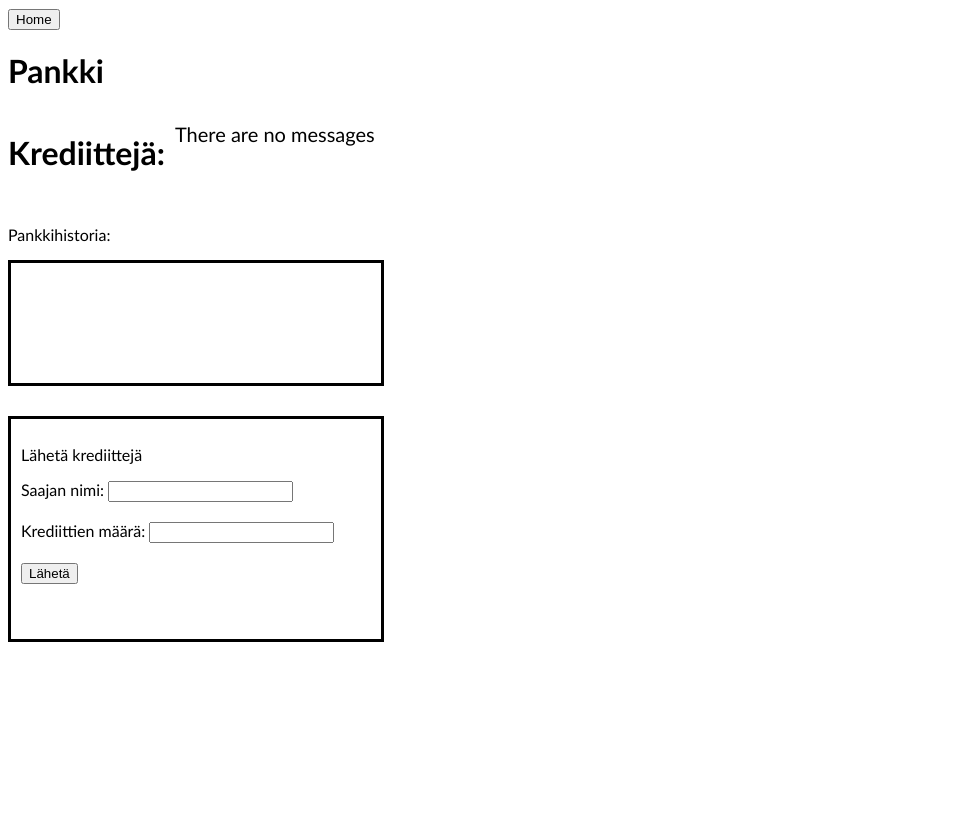
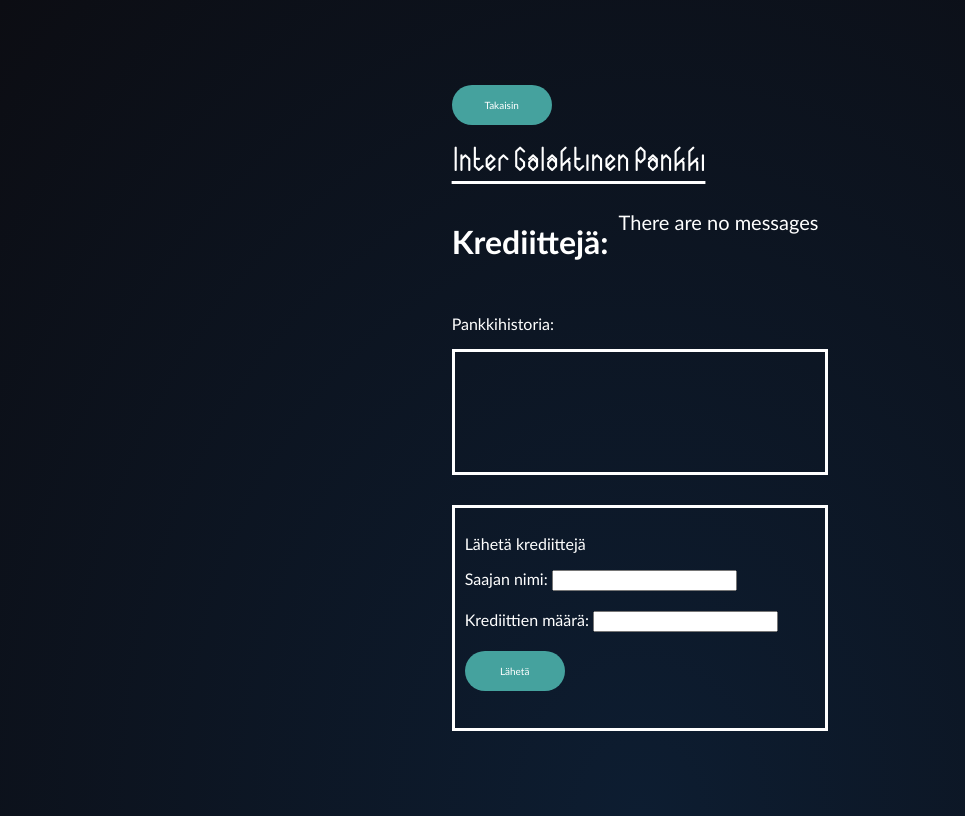
Before and after one commit to Kokke3000/LarpNet, a PHP site: page /SubPages/Banking/Bank.php in a window 1280 px wide. Shown: the whole page, without its empty margins (0-965 px from the left). Before the commit the page ends 642 px from the top, so only its background shows below. Run offline with PHP 8.4, Linux system fonts and the light colour scheme; the visitor is signed in with stand-in values (Sample User, id 1); data that the repository does not hold is empty.

Commit message:
Minor updates Date: 16.2.2023
- Added error messaging for logging in
- Copied CSS to bank page
- Fixed some issues

```diff
--- a/LarpNet/MainPage/main.css
+++ b/LarpNet/MainPage/main.css
@@ -1,5 +1,7 @@
 body {
-    background-color: rgb(73, 67, 100);
+    min-height: 100vh;
+    background: gray;
+    overflow: hidden;
     font-family: 'Trebuchet MS';
     text-align: center;
 }
@@ -33,9 +35,11 @@ body {
     text-decoration: none;
     display: inline-block;
     font-size: 16px;
+    width: 250px;
 }
 
 #NewsContainer {
+    color: white;
     position: absolute;
     text-align: left;
     top: 300px;
--- a/LarpNet/MainPage/main.php
+++ b/LarpNet/MainPage/main.php
@@ -4,7 +4,7 @@
     if (isset($_SESSION['Username'])) {
 
     } else {
-        header('Location: ../LoginPage/login.html');
+        header('Location: ../LoginPage/login.php');
     }
 ?>
 
--- a/LarpNet/SubPages/Banking/Bank.css
+++ b/LarpNet/SubPages/Banking/Bank.css
@@ -1,5 +1,23 @@
-#main {
-    font-family: 'Trebuchet MS'
+@font-face{
+    src: url(../../LoginPage/Elixia.ttf);
+    font-family: eli;
+  }
+
+body {
+    font-family: 'Trebuchet MS';
+    display: flex;
+    justify-content: center;
+    align-items: center;
+    min-height: 100vh;
+     background: radial-gradient(ellipse at bottom, #0d1d31 0%, #0c0d13 100%);
+    overflow: hidden;
+    color: white;
+  }
+
+#Title {
+    font-family: eli;
+    text-decoration: underline;
+    text-underline-offset: 10px;
 }
 
 #HistoryContainer {
@@ -34,3 +52,18 @@
     font-size: 20px;
     margin: 10px;
 }
+
+
+.button {
+    font-family: 'Trebuchet MS';
+    background-color: #45A29E; /* Green */
+    border: none;
+    color: white;
+    text-align: center;
+    text-decoration: none;
+    display: inline-block;
+    font-size: 10px;
+    border-radius: 20px;
+    width: 100px;
+    height: 40px;
+}
--- a/LarpNet/SubPages/Banking/Bank.php
+++ b/LarpNet/SubPages/Banking/Bank.php
@@ -4,7 +4,7 @@
     if (isset($_SESSION['Username'])) {
 
     } else {
-        header('Location: ../../LoginPage/login.html');
+        header('Location: ../../LoginPage/login.php');
     }
 ?>
 
@@ -26,8 +26,8 @@
         <div id="center">
 
             <div id="main">
-                <input type="button" onclick="window.location.href='../../MainPage/main.php';" value="Home"></button>
-                <h1>Pankki</h1>
+                <input type="button" onclick="window.location.href='../../MainPage/main.php';" value="Takaisin" class="button"></button>
+                <h1 id="Title">Inter Galaktinen Pankki</h1>
 
                 <div id="CreditsContainer">
                 <h1 class="CreditDisplay">Krediittejä:</h1>
@@ -52,7 +52,7 @@
                         <label for="AmountToSend">Krediittien määrä:</label>
                         <input type="text" id="amount" name="AmountToSend" required="yes"><br><br>
 
-                        <input type="submit" value="Lähetä">
+                        <input type="submit" value="Lähetä" class="button">
                     </form>
                 </div>
             </div>
--- a/LarpNet/SubPages/Banking/LoadBankData.php
+++ b/LarpNet/SubPages/Banking/LoadBankData.php
@@ -4,7 +4,7 @@ session_start();
 if (isset($_SESSION['Username'])) {
 
 } else {
-    header('Location: ../../LoginPage/login.html');
+    header('Location: ../../LoginPage/login.php');
 }
 
 
--- a/LarpNet/SubPages/Banking/SendMoney.php
+++ b/LarpNet/SubPages/Banking/SendMoney.php
@@ -4,7 +4,7 @@ session_start();
 if (isset($_SESSION['Username'])) {
 
 } else {
-    header('Location: ../../LoginPage/login.html');
+    header('Location: ../../LoginPage/login.php');
 }
 
 ini_set('display_errors', 1);
--- a/LarpNet/SubPages/Encyclopedia/Encyclopedia.php
+++ b/LarpNet/SubPages/Encyclopedia/Encyclopedia.php
@@ -4,7 +4,7 @@
     if (isset($_SESSION['Username'])) {
 
     } else {
-        header('Location: ../../LoginPage/login.html');
+        header('Location: ../../LoginPage/login.php');
     }
 ?>
 
@@ -16,7 +16,7 @@
     </head>
     <body>
         <div id="center">
-            <input type="button" onclick="window.location.href='../../MainPage/main.php';" value="Home"></button>
+            <input type="button" onclick="window.location.href='../../MainPage/main.php';" value="Takaisin"></button>
             <h1>Tietokirja</h1>
         </div>
     </body>
--- a/LarpNet/SubPages/PersonalInfo/Personal.php
+++ b/LarpNet/SubPages/PersonalInfo/Personal.php
@@ -4,7 +4,7 @@
     if (isset($_SESSION['Username'])) {
 
     } else {
-        header('Location: ../../LoginPage/login.html');
+        header('Location: ../../LoginPage/login.php');
     }
 ?>
 
@@ -16,7 +16,7 @@
     </head>
     <body>
         <div id="center">
-            <input type="button" onclick="window.location.href='../../MainPage/main.php';" value="Home"></button>
+            <input type="button" onclick="window.location.href='../../MainPage/main.php';" value="Takaisin"></button>
             <h1>Omat tiedot</h1>
         </div>
     </body>
--- a/LarpNet/SubPages/StarMaps/Maps.php
+++ b/LarpNet/SubPages/StarMaps/Maps.php
@@ -4,7 +4,7 @@
     if (isset($_SESSION['Username'])) {
 
     } else {
-        header('Location: ../../LoginPage/login.html');
+        header('Location: ../../LoginPage/login.php');
     }
 ?>
 
@@ -15,7 +15,7 @@
         <meta name="viewport" content="width=device-width, initial-scale=1" />
     </head>
     <body>
-        <input type="button" onclick="window.location.href='../../MainPage/main.php';" value="Home"></button>
+        <input type="button" onclick="window.location.href='../../MainPage/main.php';" value="Takaisin"></button>
         <div id="center">
             <h1>Tähtikartat</h1>
         </div>
--- a/LarpNet/index.php
+++ b/LarpNet/index.php
@@ -2,7 +2,7 @@
 
 
 
-header('Location: /LoginPage/login.html');
+header('Location: /LoginPage/login.php');
 
 
 ?>
```
Also changed, not shown: LarpNet/LoginPage/Check.php (+7 -4 lines), LarpNet/LoginPage/Login.css (+9 -0 lines), LarpNet/LoginPage/login.php (renamed from LarpNet/LoginPage/login.html, +15 -0 lines).
